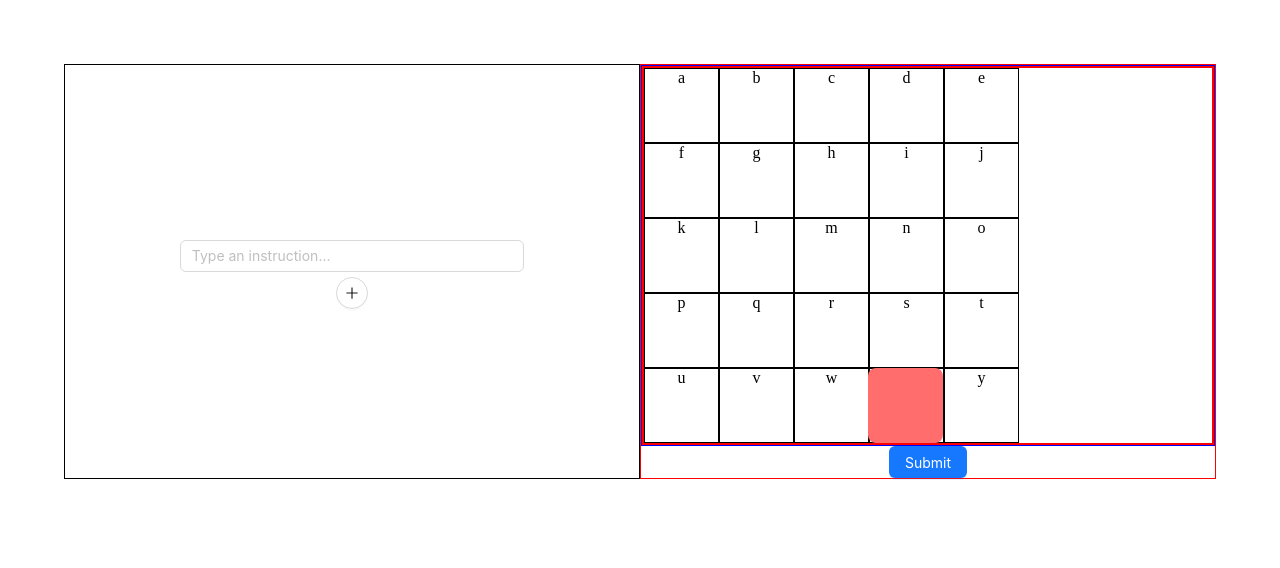
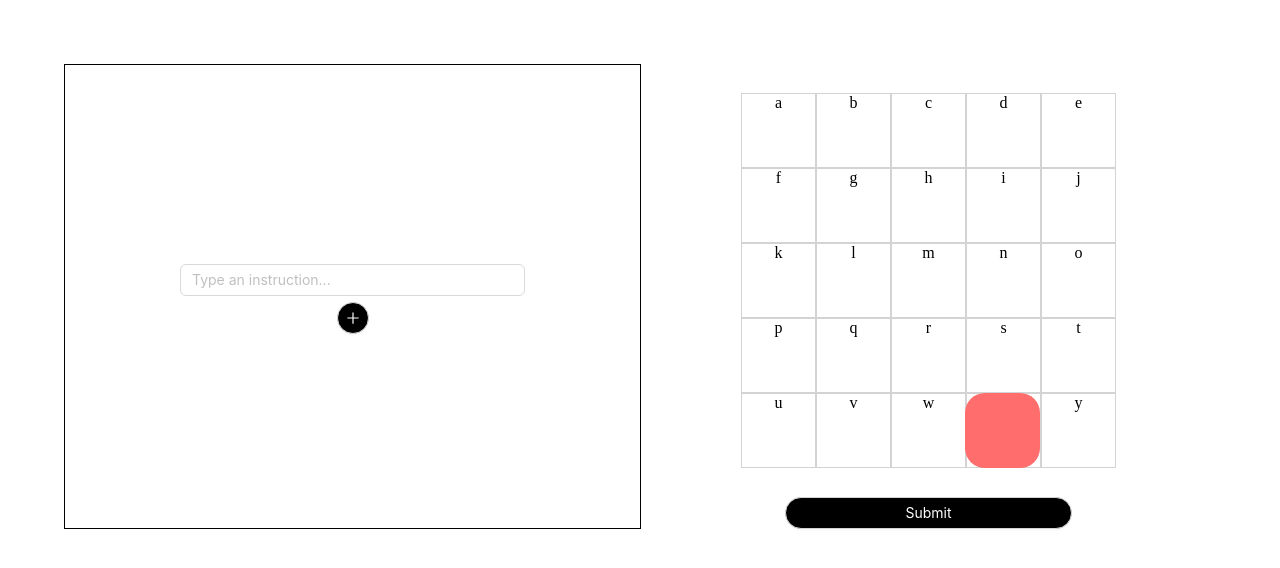
Before and after one commit to ian-sy/ichack24, a React (Create React App) app: page /level/1 in a window 1280 px wide. Shown: the top 568 px of the page. Built offline with nearby package versions, Linux system fonts and the light colour scheme.

Commit message:
Things were done

```diff
--- a/src/Level.js
+++ b/src/Level.js
@@ -77,17 +77,22 @@ return (
             />
             );
         })}
-        <Button onClick={addNewUserInput} shape='circle' icon={<PlusOutlined />}/>
+        <Button onClick={addNewUserInput} style= {{backgroundColor: "black"}} shape='circle' icon={<PlusOutlined style={{color: "white"}}/>}/>
         </div>
         <div style={{
-            border: '1px solid red',
+            display: 'flex',
+            flexDirection: 'column',
+            justifyItems: 'center',
+            alignItems: 'center',
             width: '50%',
             height: 'fit-content',
         }}>
-        <div style={{border: '1px solid blue'}}>
+        <div style={{margin: '5%'}}>
         <Map />
         </div>
-        <Button onClick={submitUserInputs} type='primary'>Submit</Button>
+        <Button onClick={submitUserInputs} style={{
+            width: "50%", borderColor: "#d3d3d3", borderRadius: "20px", backgroundColor:"black",color:"white"
+        }}>Submit</Button>
         </div>
         </div>
         );
--- a/src/Map.js
+++ b/src/Map.js
@@ -95,16 +95,15 @@ const Map = () => {
         left: '0',
         width: cellWidth + 'px',
         height: cellWidth + 'px',
-        backgroundColor: 'black',
         opacity: '1',
         zIndex: '1',
         boxSizing: 'border-box',
-        borderRadius: "8px",
+        borderRadius: "20px",
         ...springs,
     };
 
     return (
-        <div className="grid" style={{border: "solid 2px red", position: "relative"}}>
+        <div className="grid" style={{position: "relative"}}>
             {gridData.map((row, rowIndex) => (
                 <div key={rowIndex} className="row" style={{
                     display: "flex",
@@ -117,7 +116,7 @@ const Map = () => {
                             style={{
                                 width: cellWidth + "px",
                                 height: cellWidth + "px",
-                                border: "0.5px solid black",
+                                border: "0.5px solid #d3d3d3",
                                 boxSizing: "border-box",
                             }}
                         >
```
Also changed, not shown: src/assets/PLAY.png (added).
